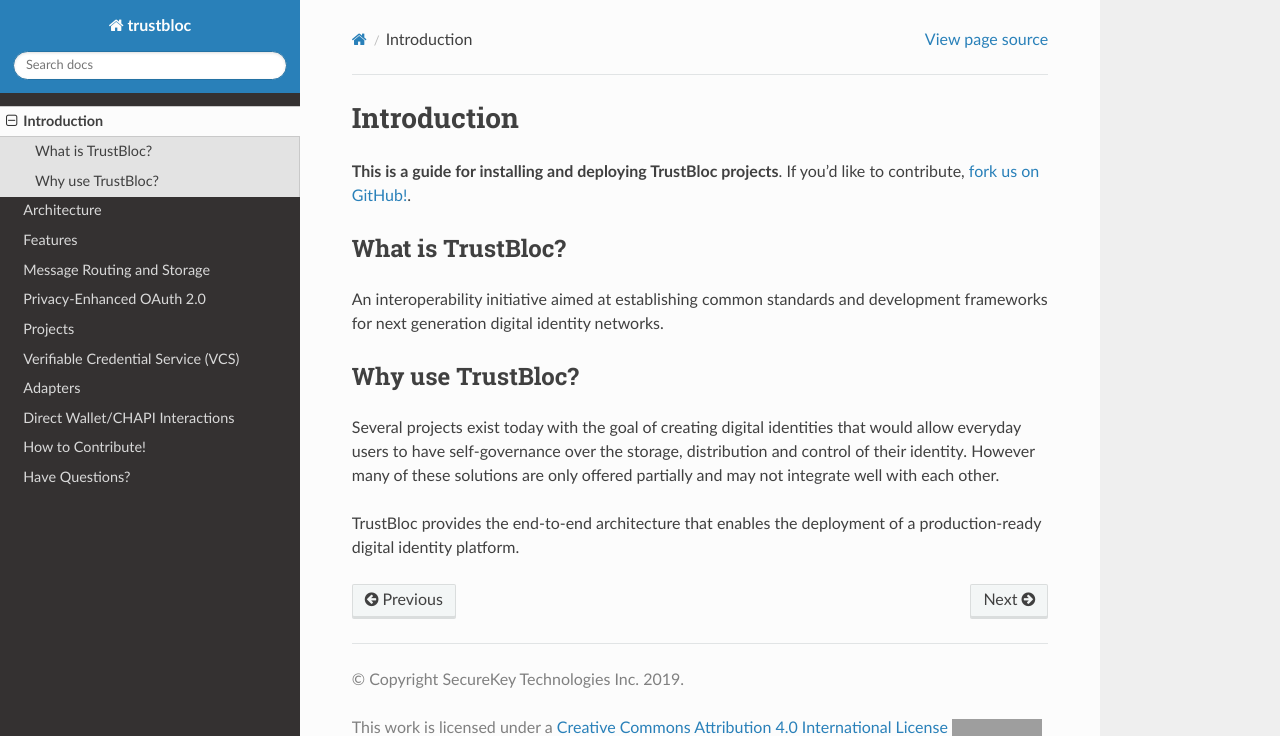
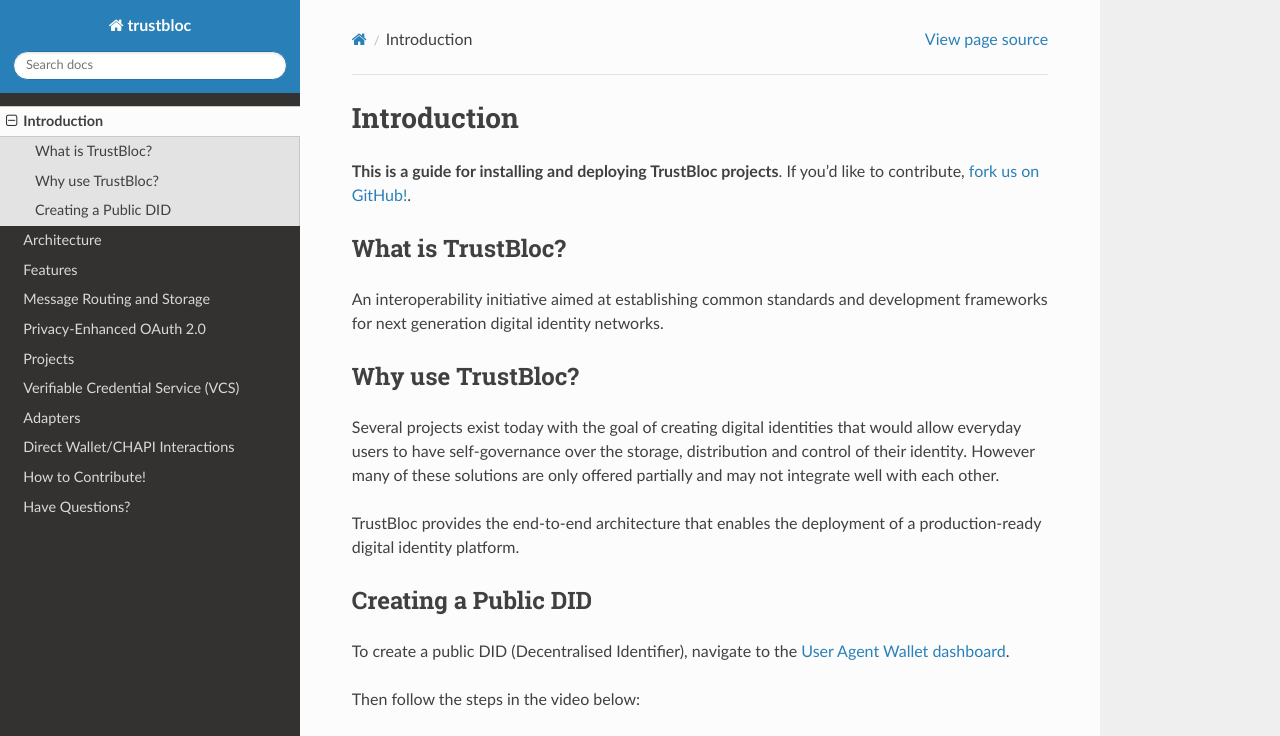
Before and after one commit to trustbloc/docs, a Sphinx documentation site: the page built from docs/source/introduction.rst, in a window 1280 px wide and 1269 px high. Shown: the top 736 px of the window. Built offline with Sphinx 7.4.7 and the Read the Docs theme 2.0.0, drawn with Linux system fonts in a browser that asks for light colours; some of the changed text lies outside the part shown; grey boxes are pictures that could not be loaded.

Commit message:
docs: added flows, demos and diagrams for VCS and Adapter docs
Signed-off-by: Tomisin Jenrola <tomisin.jenrola@securekey.com>

```diff
--- a/docs/source/_templates/footer.html
+++ b/docs/source/_templates/footer.html
@@ -18,7 +18,7 @@
             {%- if hasdoc('copyright') %}
             {% trans path=pathto('copyright'), copyright=copyright|e %}&copy; <a href="{{ path }}">Copyright</a> {{ copyright }}.{% endtrans %}
             {%- else %}
-            {% trans copyright=copyright|e %}&copy; Copyright SecureKey Technologies Inc. 2019.{% endtrans %}
+            {% trans copyright=copyright|e %}&copy; Copyright SecureKey Technologies Inc.{% endtrans %}
             {%- endif %}
             {%- endif %}
             <br>
--- a/docs/source/adapters.rst
+++ b/docs/source/adapters.rst
@@ -1,57 +1,104 @@
+########
 Adapters
-========
+########
 
+*******************
 What is an Adapter?
-^^^^^^^^^^^^^^^^^^^
+*******************
 
 TrustBloc's `Edge-Adapter <https://github.com/trustbloc/edge-adapter>`__ acts as a go-between for
 Relying Party and Issuer components to support DIDComm operations.
 
 RP Adapter
-----------
+==========
 
 The Relying Party (RP) Adapter enables standard OpenID Connect flows on top of DIDComm.
 
 
-**Configuring the RP Adapter**
-^^^^^^^^^^^^^^^^^^^^^^^^^^^^^^
+Configuring the RP Adapter
+--------------------------
 TODO
 
-**Deploying the RP Adapter**
-^^^^^^^^^^^^^^^^^^^^^^^^^^^^
+Deploying the RP Adapter
+------------------------
 
 `Integration guide <https://github.com/trustbloc/edge-adapter/tree/master/docs/rp>`__
 
-**Example Request**
-^^^^^^^^^^^^^^^^^^^
+Example Request
+---------------
 
 This a combined RP example request for a Driver's License, evidence and credit score.
 
 
 Issuer Adapter
---------------
+==============
 
 This component is an intermediary to act on behalf of Issuer to perform DIDComm related use cases.
 
-**Configuring the Issuer Adapter**
-^^^^^^^^^^^^^^^^^^^^^^^^^^^^^^^^^^
+Configuring the Issuer Adapter
+------------------------------
 TODO
 
-**Deploying the Issuer Adapter**
-^^^^^^^^^^^^^^^^^^^^^^^^^^^^^^^^
+Deploying the Issuer Adapter
+----------------------------
 
 `Integration guide <https://github.com/trustbloc/edge-adapter/tree/master/docs/issuer>`__
 
 
 Components
-----------
+===========================
 
-TODO
+DIDComm Components
+------------------
+
+.. |DIDComm Components| image:: ./images/didcomm_component_diagram.svg
+  :width: 400px
+  :align: left
+
+Non-DIDComm Components
+----------------------
+
+.. |Non-DIDComm Components| image:: ./images/nondidcomm_component_diagram.svg
+  :width: 400px
+  :align: left
 
 
 Flows
------
+=====
 
-**The Evidence and Driver's License Flow**
-^^^^^^^^^^^^^^^^^^^^^^^^^^^^^^^^^^^^^^^^^^
-TODO
+The Evidence and Driver's License (DL) Flow
+-------------------------------------------
+
+These components allow users to access services with a VC such as a Driver's License.
+They are:
+
+* Issuer Adapter
+* RP Adapter
+
+
+Combined DL, Evidence & Credit Score Flow
+-----------------------------------------
+
+This scenario shows how a person can open a bank account using both local and remote credentials.
+A local credential is stored in a user's wallet while the remote credential is stored with a third-party.
+
+In order to create the bank account, a Drivers License (local credential), Drivers Licence Evidence (remote credential)
+and Credit Score (remote credential) are required.
+
+These are issued as VCs from a `Drivers License Issuer <https://demo-issuer.sandbox.trustbloc.dev/drivinglicense>`__ and
+a `Credit Score Issuer <https://demo-issuer.sandbox.trustbloc.dev/creditscore>`__.
+
+This uses the `Non-DIDComm <https://github.com/trustbloc/edge-sandbox/blob/master/docs/demo/sandbox_nondidcomm_playground.md>`__ flow.
+
+Watch the demo below.
+
+.. raw:: html
+
+         <iframe
+                width="560"
+                height="315"
+                src="https://www.youtube.com/embed/JNUQaOwprT8"
+                frameborder="0"
+                allow="accelerometer; autoplay; encrypted-media; gyroscope; picture-in-picture"
+                allowfullscreen>
+        </iframe>
--- a/docs/source/introduction.rst
+++ b/docs/source/introduction.rst
@@ -1,15 +1,16 @@
+############
 Introduction
-============
+############
 
 **This is a guide for installing and deploying TrustBloc projects**. If you’d like to contribute, `fork us on GitHub!`_.
 
 What is TrustBloc?
-^^^^^^^^^^^^^^^^^^
+******************
 An interoperability initiative aimed at establishing common standards and
 development frameworks for next generation digital identity networks.
 
 Why use TrustBloc?
-^^^^^^^^^^^^^^^^^^
+******************
 Several projects exist today with the goal of creating digital identities that would allow everyday
 users to have self-governance over the storage, distribution and control of their identity.
 However many of these solutions are only offered partially and may not integrate well with each other.
@@ -17,6 +18,23 @@
 TrustBloc provides the end-to-end architecture that enables the deployment of a production-ready
 digital identity platform.
 
+Creating a Public DID
+*********************
+
+To create a public DID (Decentralised Identifier), navigate to the `User Agent Wallet dashboard <https://agent.sandbox.trustbloc.dev/dashboard>`__.
+
+Then follow the steps in the video below:
+
+.. raw:: html
+
+         <iframe
+                width="560"
+                height="315"
+                src="https://www.youtube.com/embed/Pi0wJDEnFSo"
+                frameborder="0"
+                allow="accelerometer; autoplay; encrypted-media; gyroscope; picture-in-picture"
+                allowfullscreen>
+        </iframe>
 
 
 .. _fork us on GitHub!: https://github.com/trustbloc
--- a/docs/source/vcs.rst
+++ b/docs/source/vcs.rst
@@ -179,19 +179,38 @@
 Using Edge-Service
 ******************
 
-Issue a PR Card
-===============
-TODO
+To use the demo, navigate to the `Demo Issuer <https://demo-issuer.sandbox.trustbloc.dev>`__ homepage.
+
+Then follow the steps in the videos below for their respective demonstrations.
+
+Issue a Credit Score Report
+===========================
+
+.. raw:: html
+
+         <iframe
+                width="560"
+                height="315"
+                src="https://www.youtube.com/embed/X2i1mwyryYc"
+                frameborder="0"
+                allow="accelerometer; autoplay; encrypted-media; gyroscope; picture-in-picture"
+                allowfullscreen>
+        </iframe>
+
 
 Issue a Driver's License
 ========================
-TODO
 
-Request the Issuance of a Driver's License
-===========================================
-TODO
+.. raw:: html
 
-
+         <iframe
+                width="560"
+                height="315"
+                src="https://www.youtube.com/embed/Riv48wZuAcM"
+                frameborder="0"
+                allow="accelerometer; autoplay; encrypted-media; gyroscope; picture-in-picture"
+                allowfullscreen>
+        </iframe>
 
 
 References
```
Also changed, not shown: docs/source/images/didcomm_component_diagram.svg (added), docs/source/images/nondidcomm_component_diagram.svg (added).
